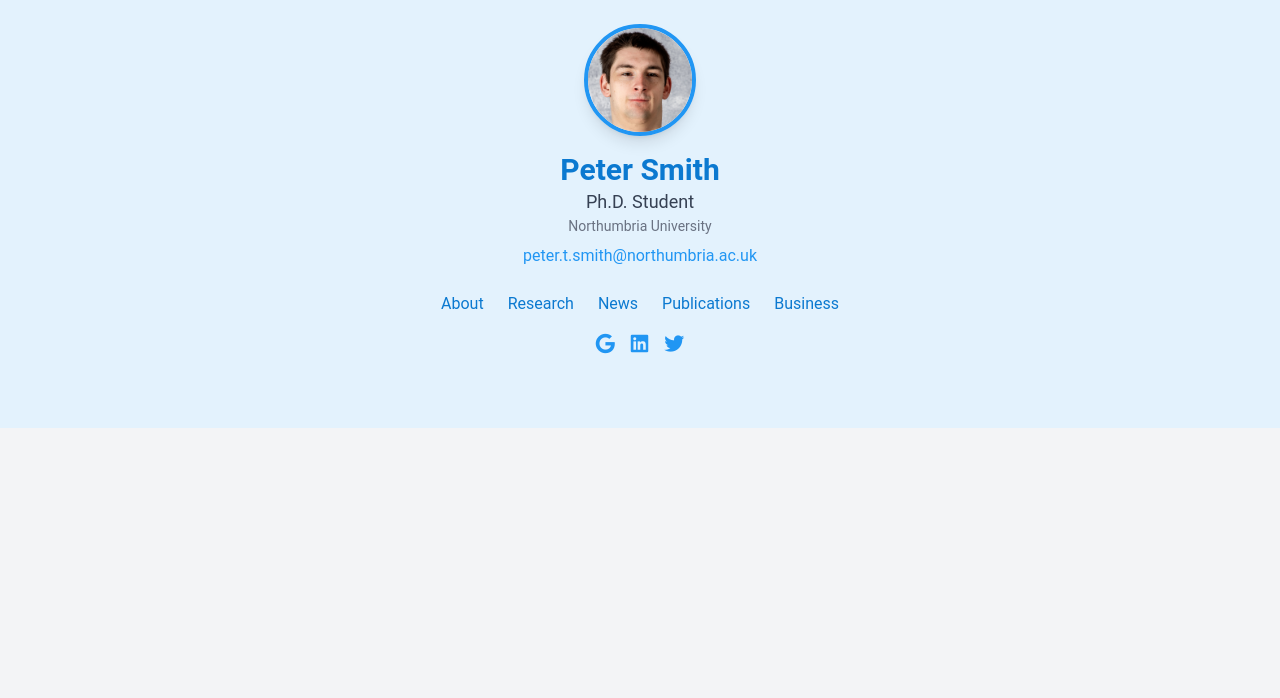
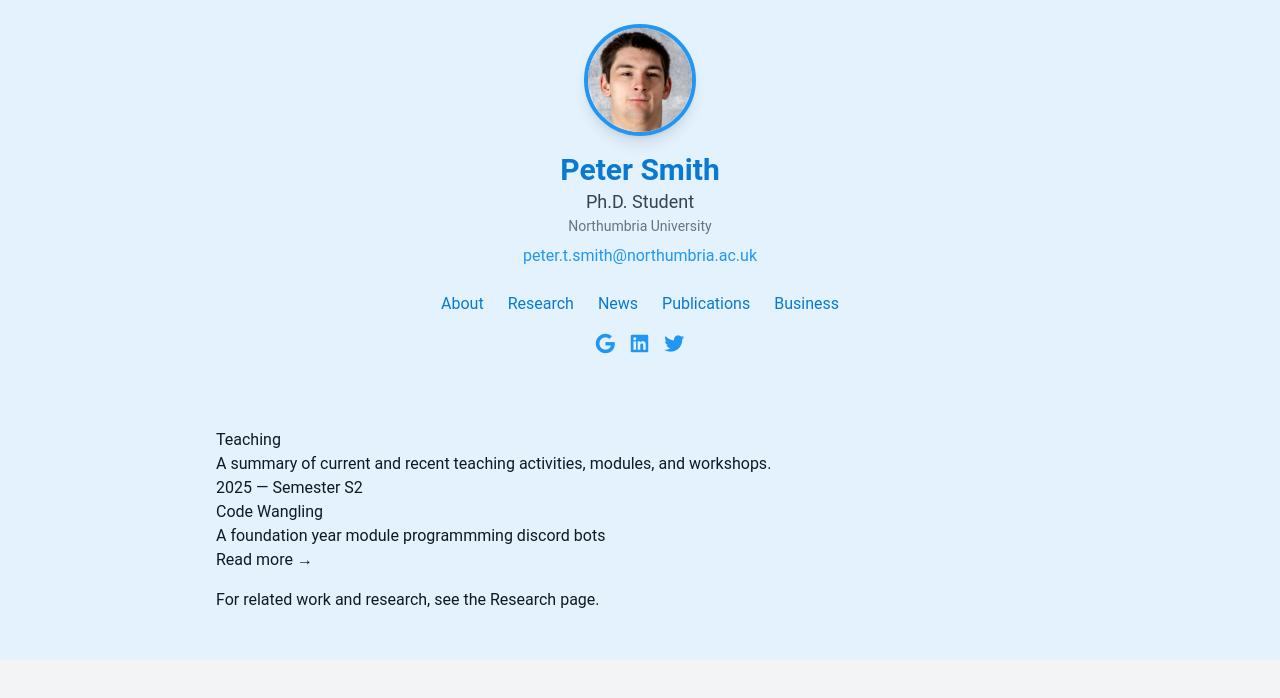
Before and after one commit to PeterTSmith1997/About-peter, a React (Vite) app: page /teaching in a window 1280 px wide. Shown: the top 698 px of the page. Built offline with nearby package versions, Linux system fonts and the light colour scheme.

Commit message:
teaching

```diff
--- /dev/null
+++ b/public/teaching.json
@@ -0,0 +1,9 @@
+[
+{
+"year": 2025,
+"semester": 2,
+"title": "Code Wangling",
+"summary": "A foundation year module programmming discord bots",
+"link": "/teaching/code-wangling"
+}
+]
--- a/src/App.jsx
+++ b/src/App.jsx
@@ -7,6 +7,7 @@ import NewsPage from "./pages/NewsPage";
 import PublicationsPage from "./pages/PublicationsPage";
 import BusinessPage from "./pages/BusinessPage";
 import { SpeedInsights } from "@vercel/speed-insights/react";
+import TeachingPage from "./pages/Teaching";
 
 function App() {
   return (
@@ -19,6 +20,7 @@ function App() {
             <Route path="/research" element={<ResearchPage />} />
             <Route path="/news" element={<NewsPage />} />
             <Route path="/publications" element={<PublicationsPage />} />
+            <Route path="/teaching" element={<TeachingPage />} />
             <Route path="/business" element={<BusinessPage />} />
           </Routes>
         </main>
--- /dev/null
+++ b/src/components/TeachingList.jsx
@@ -0,0 +1,45 @@
+import React, { useEffect, useState } from "react";
+import Link from "next/link";
+
+export default function TeachingList() {
+  const [teaching, setTeaching] = useState([]);
+
+  useEffect(() => {
+    fetch("/teaching.json")
+      .then((res) => res.json())
+      .then((data) => setTeaching(data))
+      .catch((err) => console.error("Error loading teaching data:", err));
+  }, []);
+
+  if (!teaching.length) return <p>Loading teaching information…</p>;
+
+  const grouped = teaching.reduce((acc, course) => {
+    const key = `${course.year}-S${course.semester}`;
+    if (!acc[key]) acc[key] = [];
+    acc[key].push(course);
+    return acc;
+  }, {});
+
+  return (
+    <div>
+      {Object.keys(grouped)
+        .sort()
+        .map((key) => (
+          <section key={key}>
+            <h2>{key.replace("-", " — Semester ")}</h2>
+            {grouped[key].map((course, i) => (
+              <div key={i} className="mb-4">
+                <h3>{course.title}</h3>
+                <p>{course.summary}</p>
+                {course.link && (
+                  <p>
+                    <Link href={course.link}>Read more →</Link>
+                  </p>
+                )}
+              </div>
+            ))}
+          </section>
+        ))}
+    </div>
+  );
+}
--- /dev/null
+++ b/src/pages/Teaching.jsx
@@ -0,0 +1,25 @@
+import React from "react";
+import TeachingList from "../components/TeachingList";
+
+export default function TeachingPage() {
+  return (
+    <main className="max-w-4xl mx-auto p-6 prose lg:prose-xl">
+      <header>
+        <h1>Teaching</h1>
+        <p className="lead">
+          A summary of current and recent teaching activities, modules, and
+          workshops.
+        </p>
+      </header>
+
+      <TeachingList />
+
+      <footer>
+        <p>
+          For related work and research, see the{" "}
+          <a href="/research">Research</a> page.
+        </p>
+      </footer>
+    </main>
+  );
+}
```
